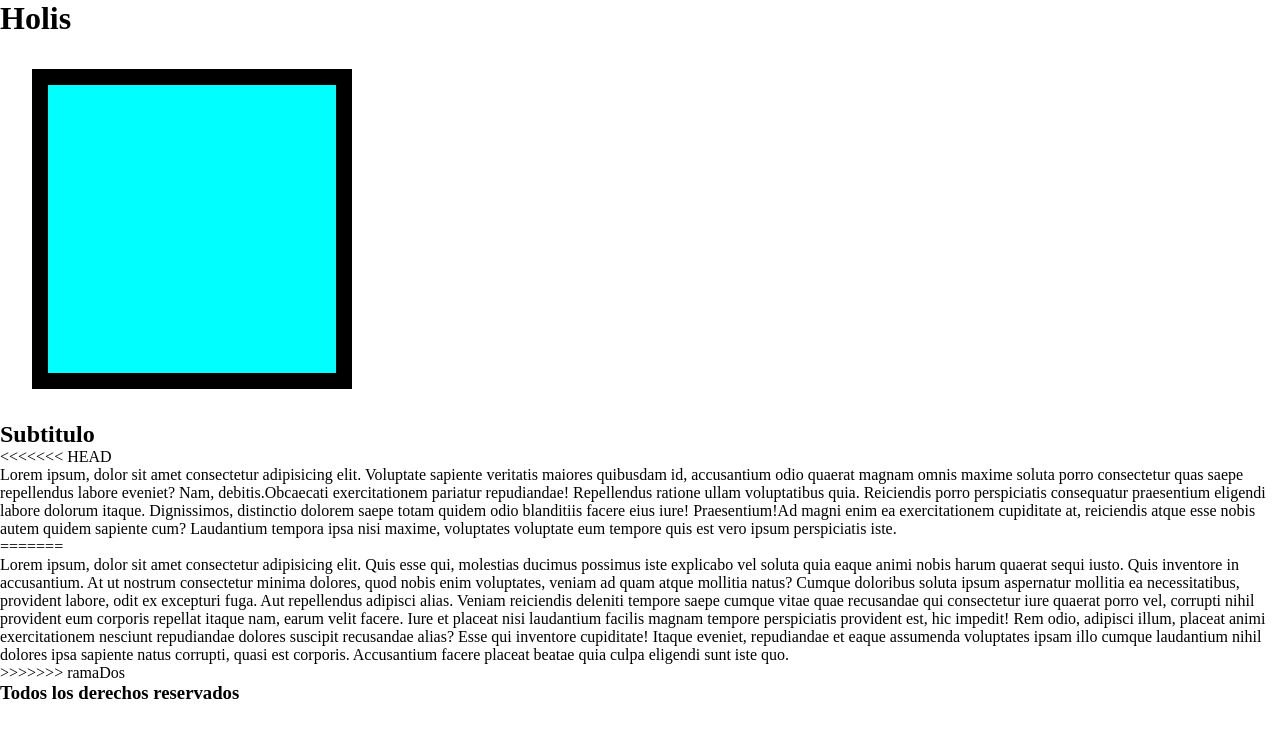
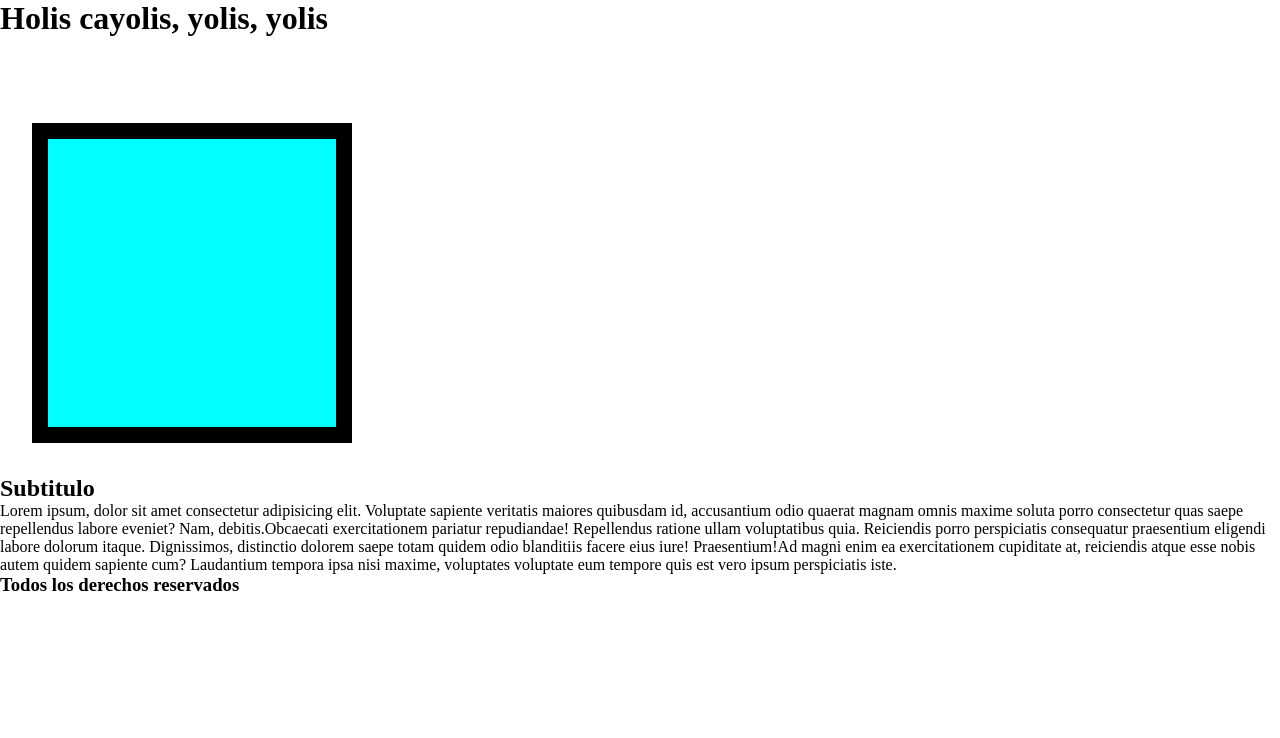
Before and after one commit to Lucas-Durand/carpeta, a plain HTML site: page index.html in a window 1280 px wide. Drawn offline with Linux system fonts and the light colour scheme.

Commit message:
modifique index

```diff
--- a/index.html
+++ b/index.html
@@ -10,21 +10,22 @@
 </head>
 <body>
     <header>
-        <h1>Holis</h1>
+        <h1>Holis cayolis, yolis, yolis</h1>
     </header>
+
+    <nav>
+        <ul>
+            <li></li>
+            <li></li>
+            <li></li>
+        </ul>
+    </nav>
+
     <div class="caja">
     </div>
     <main>
         <h2>Subtitulo</h2>
-<<<<<<< HEAD
         <p><span>Lorem ipsum, dolor sit amet consectetur adipisicing elit. Voluptate sapiente veritatis maiores quibusdam id, accusantium odio quaerat magnam omnis maxime soluta porro consectetur quas saepe repellendus labore eveniet? Nam, debitis.</span><span>Obcaecati exercitationem pariatur repudiandae! Repellendus ratione ullam voluptatibus quia. Reiciendis porro perspiciatis consequatur praesentium eligendi labore dolorum itaque. Dignissimos, distinctio dolorem saepe totam quidem odio blanditiis facere eius iure! Praesentium!</span><span>Ad magni enim ea exercitationem cupiditate at, reiciendis atque esse nobis autem quidem sapiente cum? Laudantium tempora ipsa nisi maxime, voluptates voluptate eum tempore quis est vero ipsum perspiciatis iste.</span></p>
-=======
-        <p>Lorem ipsum, dolor sit amet consectetur adipisicing elit. Quis esse qui, molestias ducimus possimus iste explicabo vel soluta quia eaque animi nobis harum quaerat sequi iusto. Quis inventore in accusantium.
-        At ut nostrum consectetur minima dolores, quod nobis enim voluptates, veniam ad quam atque mollitia natus? Cumque doloribus soluta ipsum aspernatur mollitia ea necessitatibus, provident labore, odit ex excepturi fuga.
-        Aut repellendus adipisci alias. Veniam reiciendis deleniti tempore saepe cumque vitae quae recusandae qui consectetur iure quaerat porro vel, corrupti nihil provident eum corporis repellat itaque nam, earum velit facere.
-        Iure et placeat nisi laudantium facilis magnam tempore perspiciatis provident est, hic impedit! Rem odio, adipisci illum, placeat animi exercitationem nesciunt repudiandae dolores suscipit recusandae alias? Esse qui inventore cupiditate!
-        Itaque eveniet, repudiandae et eaque assumenda voluptates ipsam illo cumque laudantium nihil dolores ipsa sapiente natus corrupti, quasi est corporis. Accusantium facere placeat beatae quia culpa eligendi sunt iste quo.</p>
->>>>>>> ramaDos
     </main>
     <footer>
         <h3>Todos los derechos reservados</h3>
```
